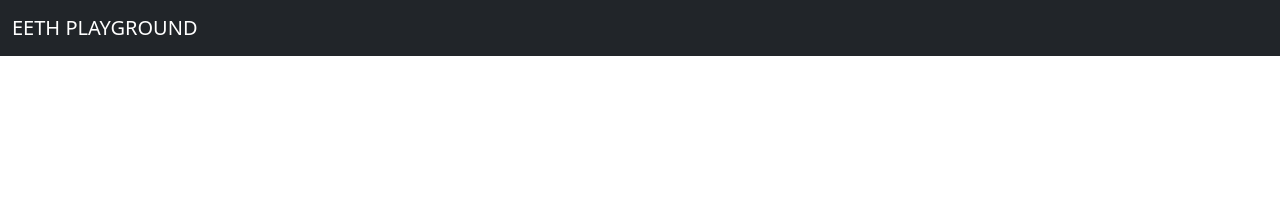
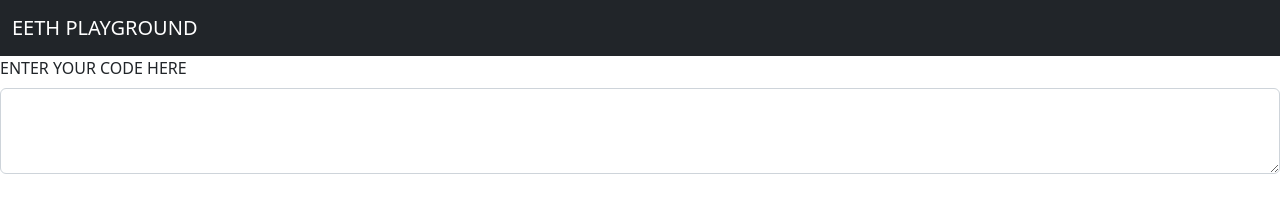
Before and after one commit to ayushch80/eeth-playground, a plain HTML site: page index.html in a window 1280 px wide. Drawn offline with nearby package versions, Linux system fonts and the light colour scheme.

Commit message:
Update index.html

```diff
--- a/index.html
+++ b/index.html
@@ -12,6 +12,10 @@
         <a class="navbar-brand" href="#">EETH PLAYGROUND</a>
       </div>
     </nav>
+    <div class="mb-3">
+      <label for="userInput" class="form-label">ENTER YOUR CODE HERE</label>
+      <textarea class="form-control" id="userInput" rows="3"></textarea>
+    </div>
     <script src="https://cdn.jsdelivr.net/npm/bootstrap@5.2.0-beta1/dist/js/bootstrap.bundle.min.js" integrity="sha384-pprn3073KE6tl6bjs2QrFaJGz5/SUsLqktiwsUTF55Jfv3qYSDhgCecCxMW52nD2" crossorigin="anonymous"></script>
   </body>
 </html>
```
